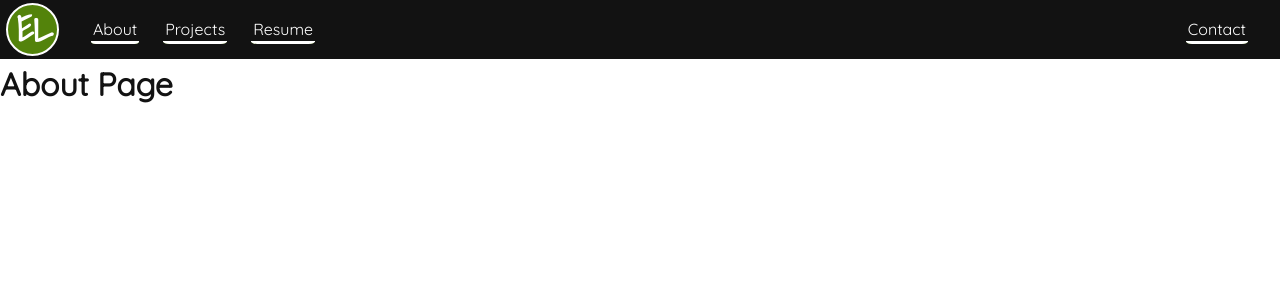
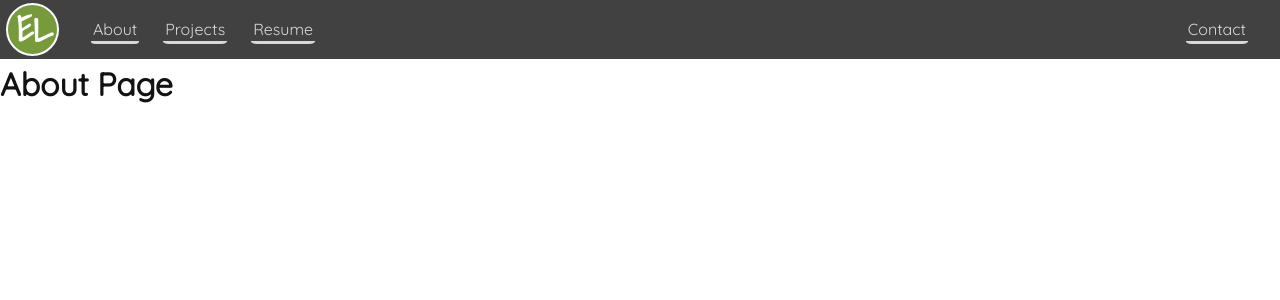
Before and after one commit to emersonlebleu/Resume_Website, a Django app: page / in a window 1280 px wide. Shown: the top 300 px of the page. Run offline with Django 4.2, Linux system fonts and the light colour scheme.

Commit message:
Changed nav to sticky & opacity.

```diff
--- a/src/Resume_Website/static/styles/base_nav.css
+++ b/src/Resume_Website/static/styles/base_nav.css
@@ -5,18 +5,14 @@ body{
     margin: 0px;
 }
 
-#body-container{
-    display: flex;
-    flex-direction: column;
-    margin-top: 5px;
-    margin-bottom: 3rem;
-}
-
 #main-nav{
     background-color: #121212;
     color: #ffffff;
     display: flex;
     width: 100%;
+    opacity: .8;
+    position: sticky;
+    top: 0;
 }
 
 #ul-nav{
@@ -30,6 +26,7 @@ body{
     margin-top: 6px;
     margin-bottom: 8px;
     flex-grow: 1;
+    opacity: inherit;
 }
 
 .nav-li{
@@ -49,6 +46,7 @@ body{
     background-size: 100% 200%;
     background-position:  top;
     transition: all .25s ease-out;
+    opacity: inherit;
 }
 
 .nav-a:hover{
@@ -88,6 +86,7 @@ h1{
     text-align: center;
     transition: transform 0.8s;
     transform-style: preserve-3d;
+    opacity: inherit;
   }
 
 .flip-logo:hover .flip-logo-inner {
@@ -125,3 +124,10 @@ h1{
 #initials {
     transform: translateY(-38px) translateX(2px);
 }
+
+#body-container{
+    display: flex;
+    flex-direction: column;
+    margin-top: 5px;
+    margin-bottom: 3rem;
+}
```
